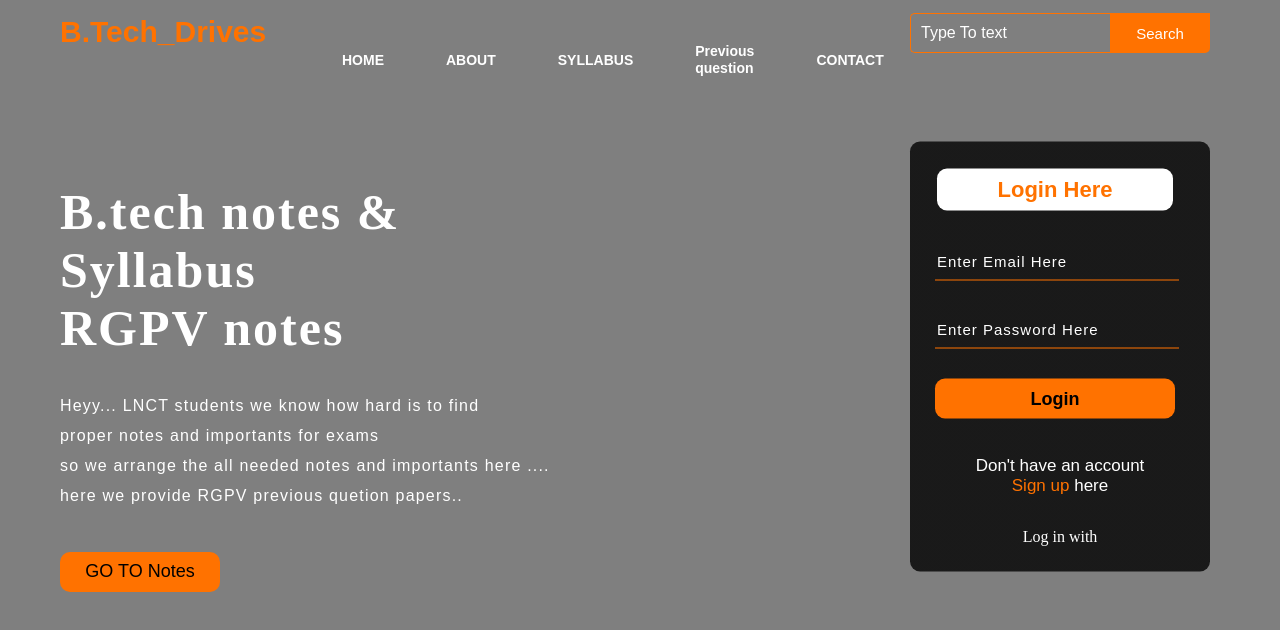
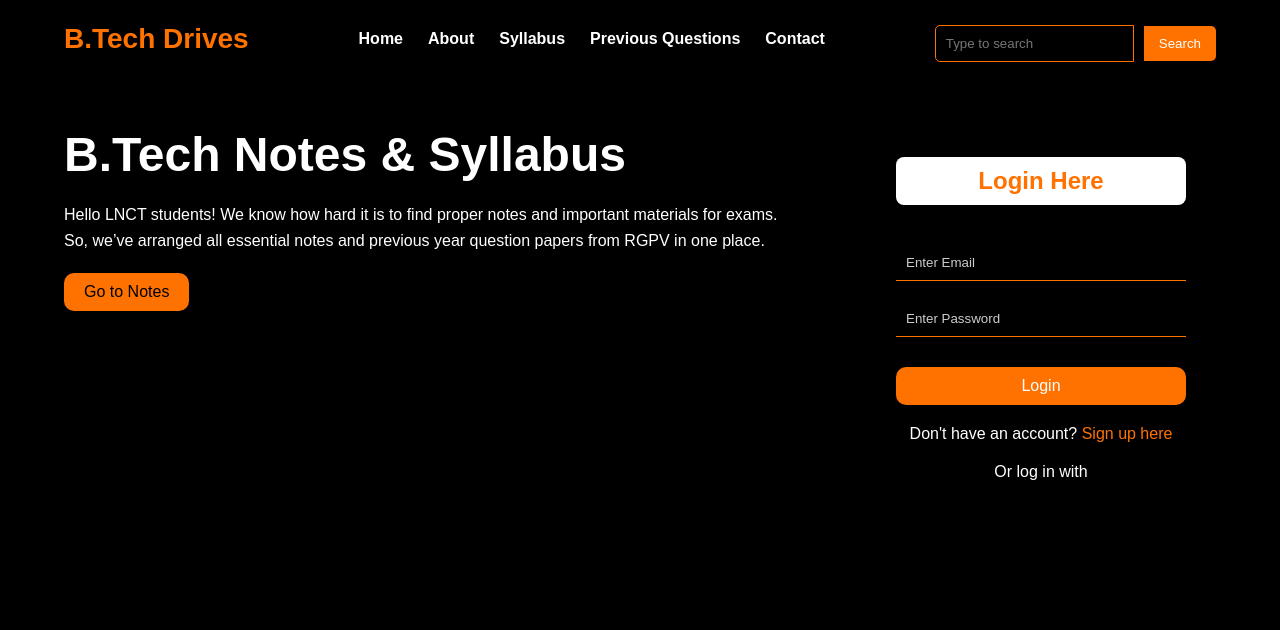
Before and after one commit to Ankit-jatav1/final-project, a plain HTML site: page index.html in a window 1280 px wide. Drawn offline with nearby package versions, Linux system fonts and the light colour scheme.

Commit message:
index & css modified

```diff
--- a/css/mainpage.css
+++ b/css/mainpage.css
@@ -1,267 +1,217 @@
+/* Base Reset */
+* {
+    margin: 0;
+    padding: 0;
+    box-sizing: border-box;
+  }
 
-body {
-    margin: auto;
-    width: auto;
-    height: auto;
-}
+  body {
+    font-family: Arial, sans-serif;
+    background-color: #000;
+    color: #fff;
+  }
 
-.main{
-    width: auto;
-    background: linear-gradient(to top, rgba(0,0,0,0.5)50%,rgba(0,0,0,0.5)50%), url(1.jpg);
-    background-position: center;
-    background-size:auto;
-    height: 100vh;
-}
+  .main {
+    background: linear-gradient(to top, rgba(0, 0, 0, 0.5) 50%, rgba(0, 0, 0, 0.5) 50%), url('1.jpg') no-repeat center center/cover;
+    min-height: 100vh;
+    display: flex;
+    flex-direction: column;
+  }
 
-.navbar{
-    width: 1200px;
-    height: 75px;
-    margin: auto;
-}
+  .navbar {
+    display: flex;
+    flex-wrap: wrap;
+    align-items: center;
+    justify-content: space-between;
+    padding: 15px 5%;
+    background: rgba(0, 0, 0, 0.6);
+  }
 
-.icon{
-    width: 200px;
-    float: left;
-    height: 70px;
-}
+  .logo {
+    font-size: 28px;
+    color: #ff7200;
+    font-weight: bold;
+  }
 
-.logo{
-    color: #ff7200;
-    font-size: 30px;
-    font-family: Arial;
-    padding-left: 20px;
-    float: left;
-    padding-top: 10px;
-    margin-top: 5px
-}
+  .menu ul {
+    list-style: none;
+    display: flex;
+    gap: 25px;
+    flex-wrap: wrap;
+  }
 
-.menu{
-    width: 400px;
-    float: left;
-    height: 70px;
-}
-
-ul{
-    float: left;
-    display: flex;
-    justify-content: center;
-    align-items: center;
-}
-
-ul li{
-    list-style: none;
-    margin-left: 62px;
-    margin-top: 27px;
-    font-size: 14px;
-}
-
-ul li a{
+  .menu a {
     text-decoration: none;
     color: #fff;
-    font-family: Arial;
     font-weight: bold;
-    transition: 0.4s ease-in-out;
-}
+    transition: 0.3s;
+  }
+  .menu a:hover {
+    color: #ff7200;
+  }
 
-ul li a:hover{
-    color: #ff7200;
-}
+  .search {
+    display: flex;
+    align-items: center;
+    gap: 10px;
+    margin-top: 10px;
+  }
 
-.search{
-    width: 330px;
-    float: left;
-    margin-left: 270px;
-}
+  .srch {
+    padding: 10px;
+    border: 1px solid #ff7200;
+    background: transparent;
+    color: #fff;
+    border-radius: 5px 0 0 5px;
+  }
+  .srch:focus {
+    outline: none;
+  }
 
-.srch{
-    font-family: 'Times New Roman';
-    width: 200px;
-    height: 40px;
-    background: transparent;
-    border: 1px solid #ff7200;
-    margin-top: 13px;
-    color: #fff;
-    border-right: none;
-    font-size: 16px;
-    float: left;
-    padding: 10px;
-    border-bottom-left-radius: 5px;
-    border-top-left-radius: 5px;
-}
-
-.btn{
-    width: 100px;
-    height: 40px;
-    background: #ff7200;
-    border: 2px solid #ff7200;
-    margin-top: 13px;
-    color: #fff;
-    font-size: 15px;
-    border-bottom-right-radius: 5px;
-    border-bottom-right-radius: 5px;
-    transition: 0.2s ease;
-    cursor: pointer;
-}
-.btn:hover{
-    color: #000;
-}
-
-.btn:focus{
-    outline: none;
-}
-
-.srch:focus{
-    outline: none;
-}
-
-.content{
-    width: 1200px;
-    height: auto;
-    margin: auto;
-    color: #fff;
-    position: relative;
-}
-
-.content .par{
-    padding-left: 20px;
-    padding-bottom: 25px;
-    font-family: Arial;
-    letter-spacing: 1.2px;
-    line-height: 30px;
-}
-
-.content h1{
-    font-family: 'Times New Roman';
-    font-size: 50px;
-    padding-left: 20px;
-    margin-top: 9%;
-    letter-spacing: 2px;
-}
-
-.content .cn{
-    width: 160px;
-    height: 40px;
+  .btn {
+    padding: 10px 15px;
     background: #ff7200;
     border: none;
-    margin-bottom: 10px;
-    margin-left: 20px;
-    font-size: 18px;
+    color: #fff;
+    cursor: pointer;
+    border-radius: 0 5px 5px 0;
+  }
+  .btn:hover {
+    color: #000;
+  }
+
+  .content {
+    flex: 1;
+    display: flex;
+    flex-wrap: wrap;
+    justify-content: space-between;
+    padding: 50px 5%;
+    gap: 30px;
+  }
+
+  .intro {
+    flex: 1 1 50%;
+  }
+  .intro h1 {
+    font-size: 48px;
+    margin-bottom: 20px;
+  }
+  .intro p {
+    line-height: 1.6;
+    margin-bottom: 20px;
+  }
+  .cn {
+    display: inline-block;
+    background: #ff7200;
+    color: #000;
+    padding: 10px 20px;
+    border-radius: 10px;
+    text-decoration: none;
+    transition: 0.3s;
+  }
+  .cn:hover {
+    background: #fff;
+    color: #ff7200;
+  }
+
+  .login {
+    flex: 1 1 300px;
+    background: rgba(0, 0, 0, 0.8);
+    padding: 30px;
+    border-radius: 10px;
+    max-width: 350px;
+  }
+  .login h2 {
+    text-align: center;
+    color: #ff7200;
+    background: #fff;
+    padding: 10px;
+    border-radius: 8px;
+    margin-bottom: 20px;
+  }
+  .login input {
+    width: 100%;
+    margin-top: 20px;
+    padding: 10px;
+    background: transparent;
+    border: none;
+    border-bottom: 1px solid #ff7200;
+    color: #fff;
+  }
+  .login input::placeholder {
+    color: #ccc;
+  }
+  .login input:focus {
+    outline: none;
+  }
+
+  .btnn {
+    width: 100%;
+    margin-top: 30px;
+    padding: 10px;
+    background: #ff7200;
+    color: #fff;
+    font-size: 16px;
+    border: none;
     border-radius: 10px;
     cursor: pointer;
-    transition: .4s ease;
-
-}
-
-.content .cn a{
-    text-decoration: none;
-    color: #000;
-    transition: .3s ease;
-}
-
-.cn:hover{
-    background-color: #fff;
-}
-
-.content span{
-    color: #ff7200;
-    font-size: 65px
-}
-
-.form{
-    width: 250px;
-    height: 380px;
-    background: linear-gradient(to top, rgba(0,0,0,0.8)50%,rgba(0,0,0,0.8)50%);
-    position: absolute;
-    top: -20px;
-    left: 870px;
-    transform: translate(0%,-5%);
-    border-radius: 10px;
-    padding: 25px;
-}
-
-.form h2{
-    width: 220px;
-    font-family: sans-serif;
-    text-align: center;
-    color: #ff7200;
-    font-size: 22px;
-    background-color: #fff;
-    border-radius: 10px;
-    margin: 2px;
-    padding: 8px;
-}
-
-.form input{
-    width: 240px;
-    height: 35px;
-    background: transparent;
-    border-bottom: 1px solid #ff7200;
-    border-top: none;
-    border-right: none;
-    border-left: none;
-    color: #fff;
-    font-size: 15px;
-    letter-spacing: 1px;
-    margin-top: 30px;
-    font-family: sans-serif;
-}
-
-.form input:focus{
-    outline: none;
-}
-
-::placeholder{
-    color: #fff;
-    font-family: Arial;
-}
-
-.btnn{
-    width: 240px;
-    height: 40px;
-    background: #ff7200;
-    border: none;
-    margin-top: 30px;
-    font-size: 18px;
-    border-radius: 10px;
-    cursor: pointer;
-    color: #fff;
-    transition: 0.4s ease;
-}
-.btnn:hover{
+    transition: 0.3s;
+  }
+  .btnn:hover {
     background: #fff;
     color: #ff7200;
-}
-.btnn a{
+  }
+
+  .link,
+  .liw {
+    text-align: center;
+    margin-top: 20px;
+  }
+  .link a {
+    color: #ff7200;
     text-decoration: none;
-    color: #000;
-    font-weight: bold;
-}
-.form .link{
-    font-family: Arial, Helvetica, sans-serif;
-    font-size: 17px;
-    padding-top: 20px;
+  }
+
+  .icons {
     text-align: center;
-}
-.form .link a{
-    text-decoration: none;
+    margin-top: 10px;
+  }
+  .icons ion-icon {
+    font-size: 28px;
+    margin: 5px;
+    cursor: pointer;
+    transition: 0.3s;
+  }
+  .icons ion-icon:hover {
     color: #ff7200;
-}
-.liw{
-    padding-top: 15px;
-    padding-bottom: 10px;
-    text-align: center;
-}
-.icons a{
-    text-decoration: none;
-    color: #fff;
-}
-.icons ion-icon{
-    color: #fff;
-    font-size: 30px;
-    padding-left: 14px;
-    padding-top: 5px;
-    transition: 0.3s ease;
-}
-.icons ion-icon:hover{
-    color: #ff7200;
-}
+  }
+
+  /* Responsive Design */
+  @media (max-width: 768px) {
+    .navbar {
+      flex-direction: column;
+      align-items: flex-start;
+    }
+
+    .menu ul {
+      flex-direction: column;
+      gap: 10px;
+    }
+
+    .content {
+      flex-direction: column;
+      align-items: center;
+    }
+
+    .intro,
+    .login {
+      flex: 1 1 100%;
+      max-width: 100%;
+    }
+
+    .search {
+      flex-direction: column;
+      align-items: flex-start;
+      width: 100%;
+    }
+  }
--- a/index.html
+++ b/index.html
@@ -1,59 +1,57 @@
 <!DOCTYPE html>
 <html lang="en">
 <head>
-  <meta charset="UTF-8">
-  <meta http-equiv="X-UA-Compatible" content="IE=edge">
-  <meta name="viewport" content="width=device-width,initial-scale=1">
-  <link rel="stylesheet" href="css/mainpage.css">
-  <title>B.Tech_Drives</title>
+  <meta charset="UTF-8" />
+  <meta http-equiv="X-UA-Compatible" content="IE=edge" />
+  <meta name="viewport" content="width=device-width, initial-scale=1.0" />
+  <link rel="stylesheet" href="css/mainpage.css" />
+  <title>B.Tech Drives</title>
 </head>
 <body>
-  <div class="main">
-    <div class="navbar">
-      <div class="icon">
-        <h2 class="logo">B.Tech_Drives</h2>
+  <header class="navbar">
+    <div class="logo">B.Tech Drives</div>
+    <nav class="menu">
+      <ul>
+        <li><a href="mainpage2.html">Home</a></li>
+        <li><a href="about.html">About</a></li>
+        <li><a href="https://www.rgpv.ac.in/uni/frm_viewscheme.aspx">Syllabus</a></li>
+        <li><a href="https://www.rgpvonline.com/btech-cse-question-papers.html#list">Previous Questions</a></li>
+        <li><a href="cont.html">Contact</a></li>
+      </ul>
+    </nav>
+    <div class="search">
+      <input class="srch" type="search" placeholder="Type to search" />
+      <button class="btn">Search</button>
+    </div>
+  </header>
+
+  <main class="content">
+    <section class="intro">
+      <h1>B.Tech Notes & Syllabus</h1>
+      <p>
+        Hello LNCT students! We know how hard it is to find proper notes and important materials for exams. <br />
+        So, we’ve arranged all essential notes and previous year question papers from RGPV in one place.
+      </p>
+      <a class="cn" href="homepage1.html">Go to Notes</a>
+    </section>
+
+    <section class="login">
+      <h2>Login Here</h2>
+      <form>
+        <input type="email" placeholder="Enter Email" required />
+        <input type="password" placeholder="Enter Password" required />
+        <button type="submit" class="btnn">Login</button>
+      </form>
+      <p class="link">
+        Don't have an account? <a href="#">Sign up here</a>
+      </p>
+      <p class="liw">Or log in with</p>
+      <div class="icons">
+        <!-- Add social login icons here -->
       </div>
-      <div class="menu">
-        <ul>
-          <li>
-            <a href="mainpage2.html">HOME</a>
-          </li>
-          <li>
-            <a href="about.html">ABOUT</a>
-          </li>
-          <li>
-            <a href="https://www.rgpv.ac.in/uni/frm_viewscheme.aspx">SYLLABUS</a>
-          </li>
-          <li>
-            <a href="https://www.rgpvonline.com/btech-cse-question-papers.html#list">Previous question</a>
-          </li>
-          <li>
-            <a href="cont.html">CONTACT</a>
-          </li>
-        </ul>
-      </div>
-      <div class="search">
-        <input class="srch" type="search" name="" placeholder="Type To text"> <a href="#"><button class="btn">Search</button></a>
-      </div>
-    </div>
-    <div class="content">
-      <h1>B.tech notes &<br>
-      Syllabus<br>
-      RGPV notes</h1>
-      <p class="par">Heyy... LNCT students we know how hard is to find <br>proper notes and importants for exams<br>
-      so we arrange the all needed notes and importants here ....<br>
-      here we provide RGPV previous quetion papers..<br></p><button class="cn"><a href="homepage1.html">GO TO Notes</a></button>
-      <div class="form">
-        <h2>Login Here</h2><input type="email" name="email" placeholder="Enter Email Here"> <input type="password" name="" placeholder="Enter Password Here"> <button class="btnn"><a href="#">Login</a></button>
-        <p class="link">Don't have an account<br>
-        <a href="#">Sign up</a> here</p>
-        <p class="liw">Log in with</p>
-        <div class="icons">
-          <a href="#"></a> <a href="#"></a> <a href="#"></a> <a href="#"></a> <a href="#"></a>
-        </div>
-      </div>
-    </div>
-  </div>
+    </section>
+  </main>
+
   <script src="https://unpkg.com/ionicons@5.4.0/dist/ionicons.js"></script>
 </body>
 </html>
```
